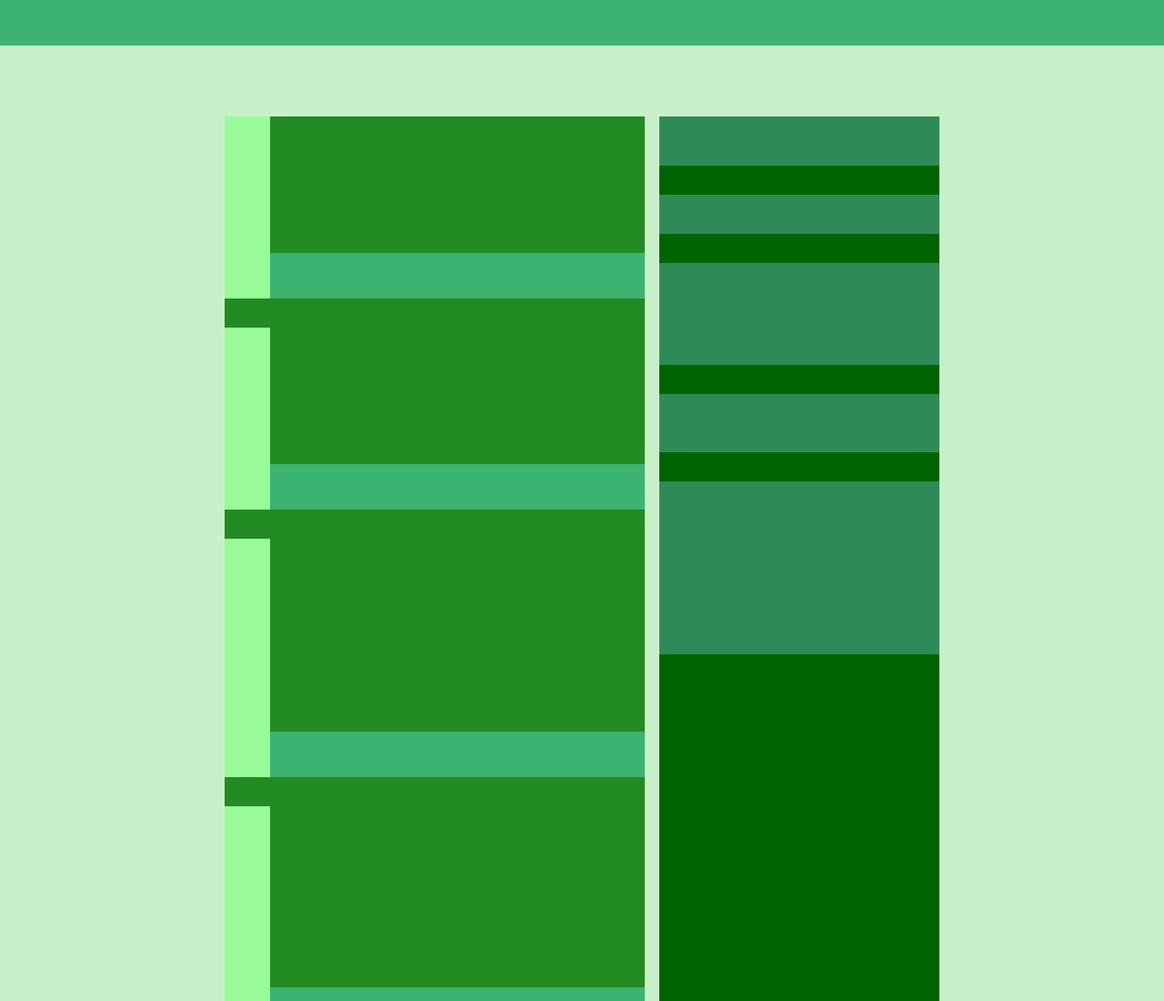
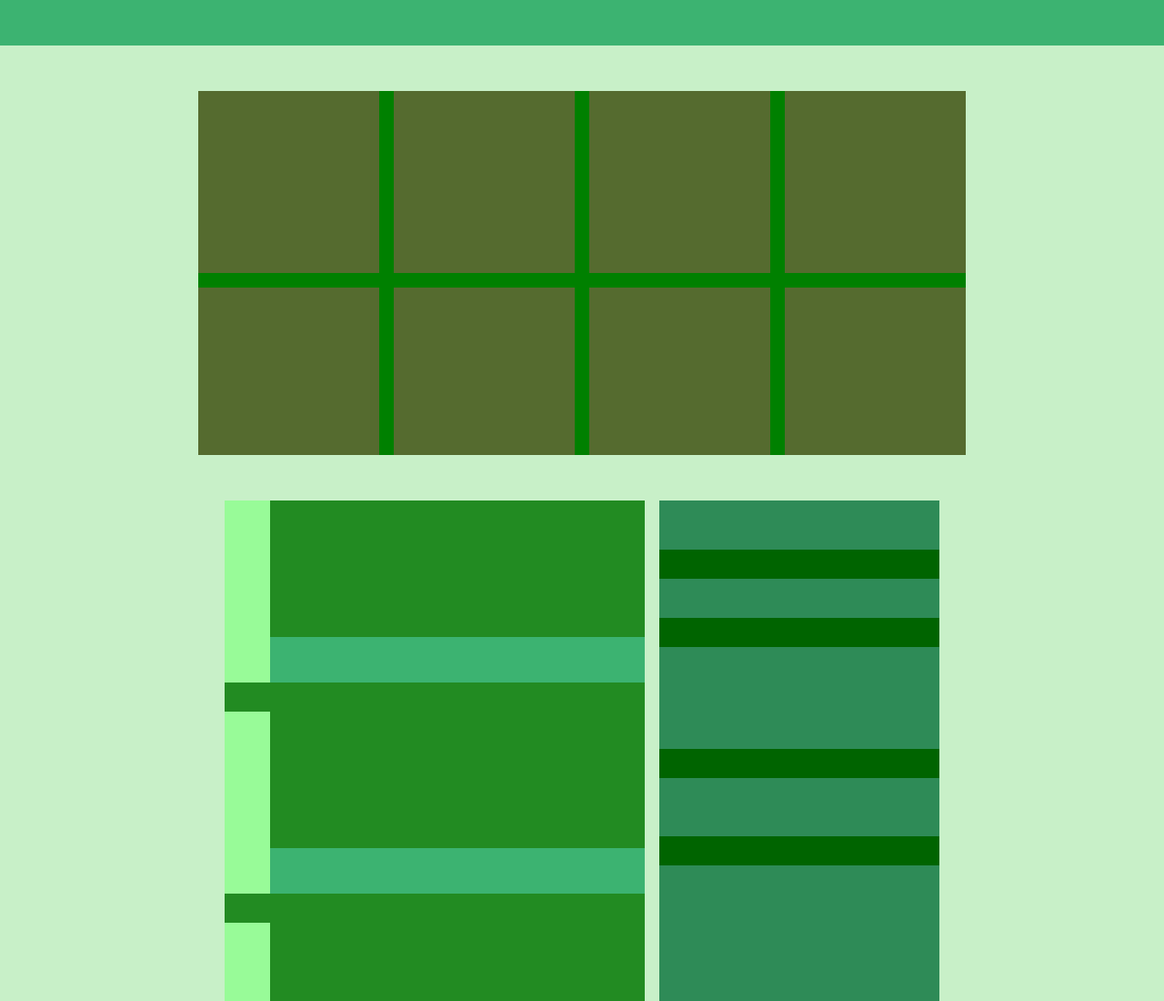
Before and after one commit to ajwarnick/ART300_15_Abstractions, a plain HTML site: page index.html in a window 1280 px wide. Shown: the top 1100 px of the page at 91% size. Drawn offline with Linux system fonts and the light colour scheme.

Commit message:
added trending stories

```diff
--- a/index.html
+++ b/index.html
@@ -9,6 +9,16 @@
     </head>
     <body>
         <div class="menu"></div>
+        <div class="trending_stories">
+            <div class="story"></div>
+            <div class="story"></div>
+            <div class="story"></div>
+            <div class="story"></div>
+            <div class="story"></div>
+            <div class="story"></div>
+            <div class="story"></div>
+            <div class="story"></div>
+        </div>
         <div class="main">
             <div class="left">
                 <div class="post">
--- a/style.css
+++ b/style.css
@@ -1,10 +1,11 @@
+/* this is a comment */
+
 body,html{
     padding:0;
     margin: 0;
     display: grid;
     background-color: rgb(200, 240, 200);
 }
-
 .menu{
     width: 100%;
     height: 50px;
@@ -12,10 +13,20 @@ body,html{
     position: fixed;
     z-index: 100;
 }
-
+.trending_stories{
+    height: 400px;
+    width:66%;
+    display: grid;
+    grid-template-columns: 1fr 1fr 1fr 1fr;
+    grid-template-rows: 200px;
+    grid-column-gap: 1em;
+    grid-row-gap: 1em;
+    margin: 100px auto 0px auto;
+    background-color: green;
+}
 .main{
     width: 100%;
-    margin-top: 8em;
+    margin-top: 50px;
     display: grid;
     grid-template-columns: .75fr 1.5fr 1fr .75fr;
     grid-template-rows: 1fr;
@@ -24,7 +35,13 @@ body,html{
 }
 
 
+/*
+    THE STORIES
+*/
 
+.story{
+    background-color: darkolivegreen;
+}
 
 
 /*
```
